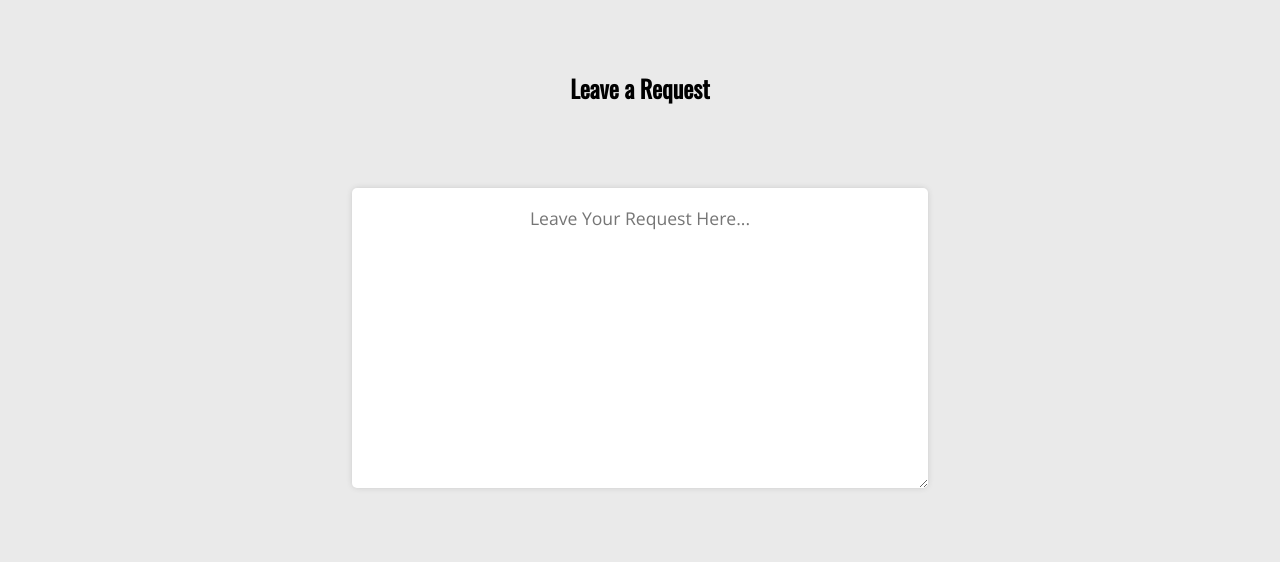
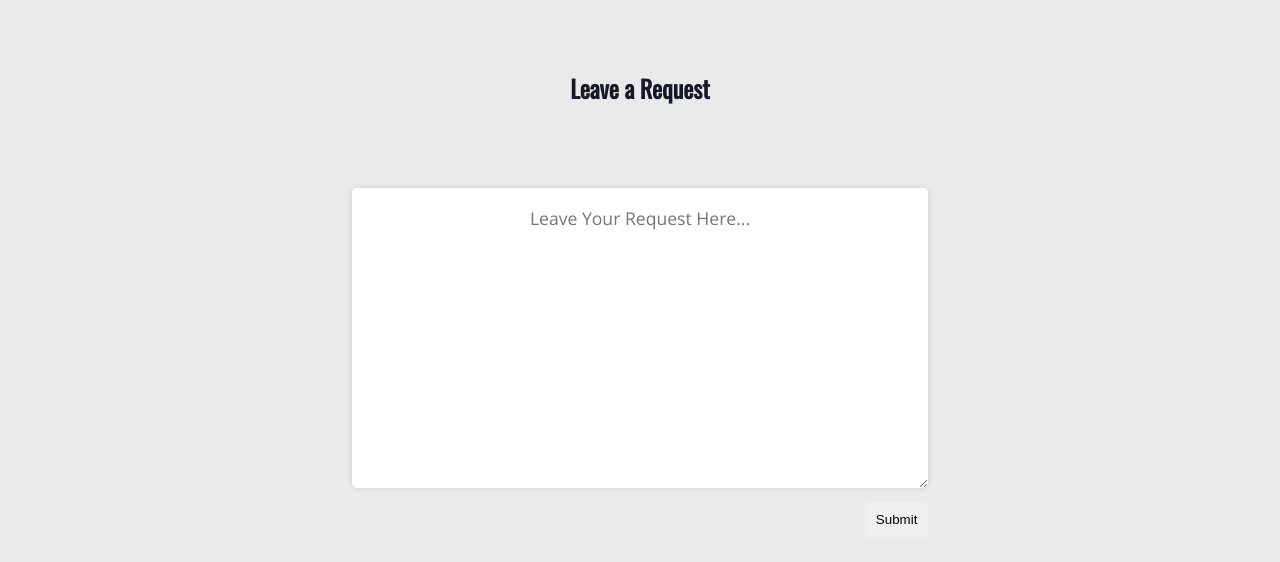
Before and after one commit to PrayerRequestNetwork/prayer-website, a React (Create React App) app: page / in a window 1280 px wide. Shown: the part 812-1374 px from the top of the page. Built offline with nearby package versions, Linux system fonts and the light colour scheme.

Commit message:
updated styles

```diff
--- a/src/components/formFields/prayerBody/prayerBody.js
+++ b/src/components/formFields/prayerBody/prayerBody.js
@@ -25,6 +25,7 @@ export default class PrayerBody extends Component {
           name="prayerRequestMessage"
           placeholder={this.state.placeholder}
         />
+        <button type="submit">Submit</button>
       </React.Fragment>
     );
   }
--- a/src/components/forms/homepageForm/homepageForm.scss
+++ b/src/components/forms/homepageForm/homepageForm.scss
@@ -22,3 +22,16 @@ textarea {
     border: solid 1px rgba(47, 47, 47, 0.3);
   }
 }
+
+button {
+  border: none;
+  border-radius: 3px;
+  margin: 1em 0;
+  padding: .8em;
+  transition: all .3s ease;
+
+  &:hover {
+    background: rgb(22,25,37);
+    color: white;
+  }
+}
--- a/src/components/header/header.scss
+++ b/src/components/header/header.scss
@@ -17,7 +17,7 @@ header {
 
   &:before {
     content: '';
-    background: rgba(0, 0, 0, 0.4);
+    background: rgba(22,25,37, 0.4);
     height: 100vh;
     position: absolute;
     width: 100vw;
--- a/src/components/leaveARequest/leaveARequest.js
+++ b/src/components/leaveARequest/leaveARequest.js
@@ -18,8 +18,11 @@ export default class LeaveARequest extends Component {
   handleOnSubmit = async formInfo => {
     const { prayerRequestMessage } = formInfo;
     console.log({ prayerRequestMessage });
-    const prs = new PrayerRequestService();
-    prs.postPrayerRequest({ prayerBody: prayerRequestMessage });
+    if (prayerRequestMessage && prayerRequestMessage.length) {
+      const prs = new PrayerRequestService();
+      prs.postPrayerRequest({ prayerBody: prayerRequestMessage });
+
+    }
   }
 
   render() {
--- a/src/components/leaveARequest/leaveARequest.scss
+++ b/src/components/leaveARequest/leaveARequest.scss
@@ -11,6 +11,7 @@ section.leaveARequest {
     flex: 1;
 
     h2 {
+      color:rgb(22,25,37);
       font-family: $oswaldFontFamily;
       margin: auto;
       word-spacing: initial;
@@ -20,6 +21,7 @@ section.leaveARequest {
   form {
     flex: 3;
     margin: auto;
+    text-align: right;
     width: 45%;
   }
 }
```
